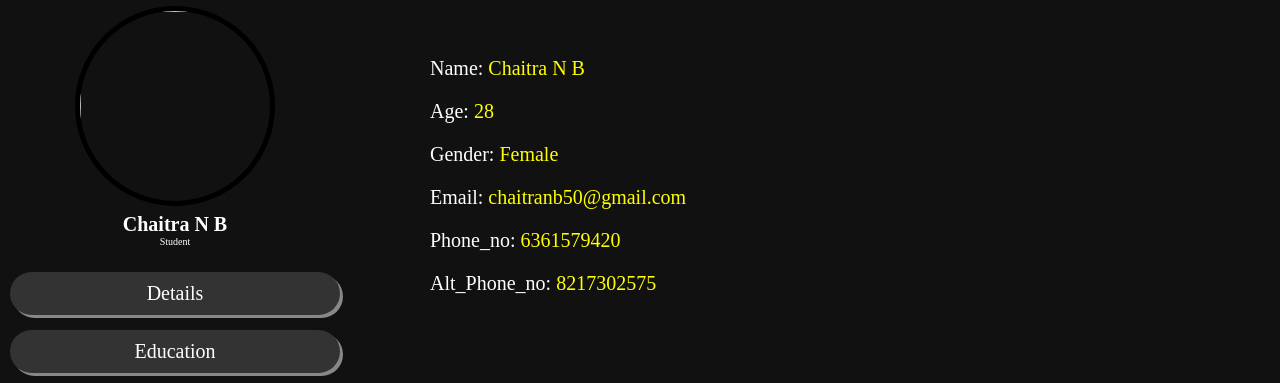
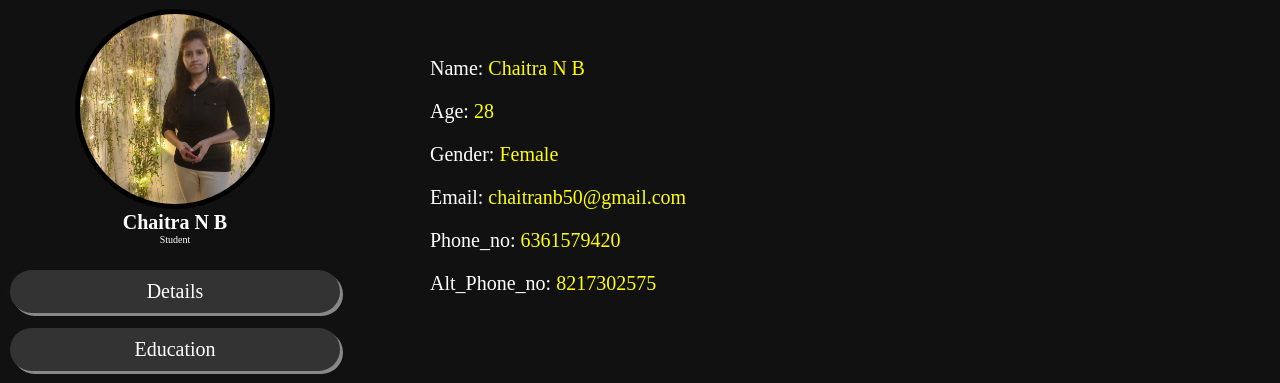
Before and after one commit to ChaitraNB/ChaitraNithin.github.io, a plain HTML site: page index.html in a window 1280 px wide. Shown: the part 111-494 px from the top of the page. Drawn offline with Linux system fonts and the light colour scheme.

Commit message:
Update index.html

```diff
--- a/index.html
+++ b/index.html
@@ -11,7 +11,7 @@
 <body>
     <header>
        <div class="user">
-       <img src="photo.jpg">
+       <img src="photo.jpg.jpg">
        <h5 class="nm">Chaitra N B</h5>
        <p class="jb">Student</p>
        </div>
```
